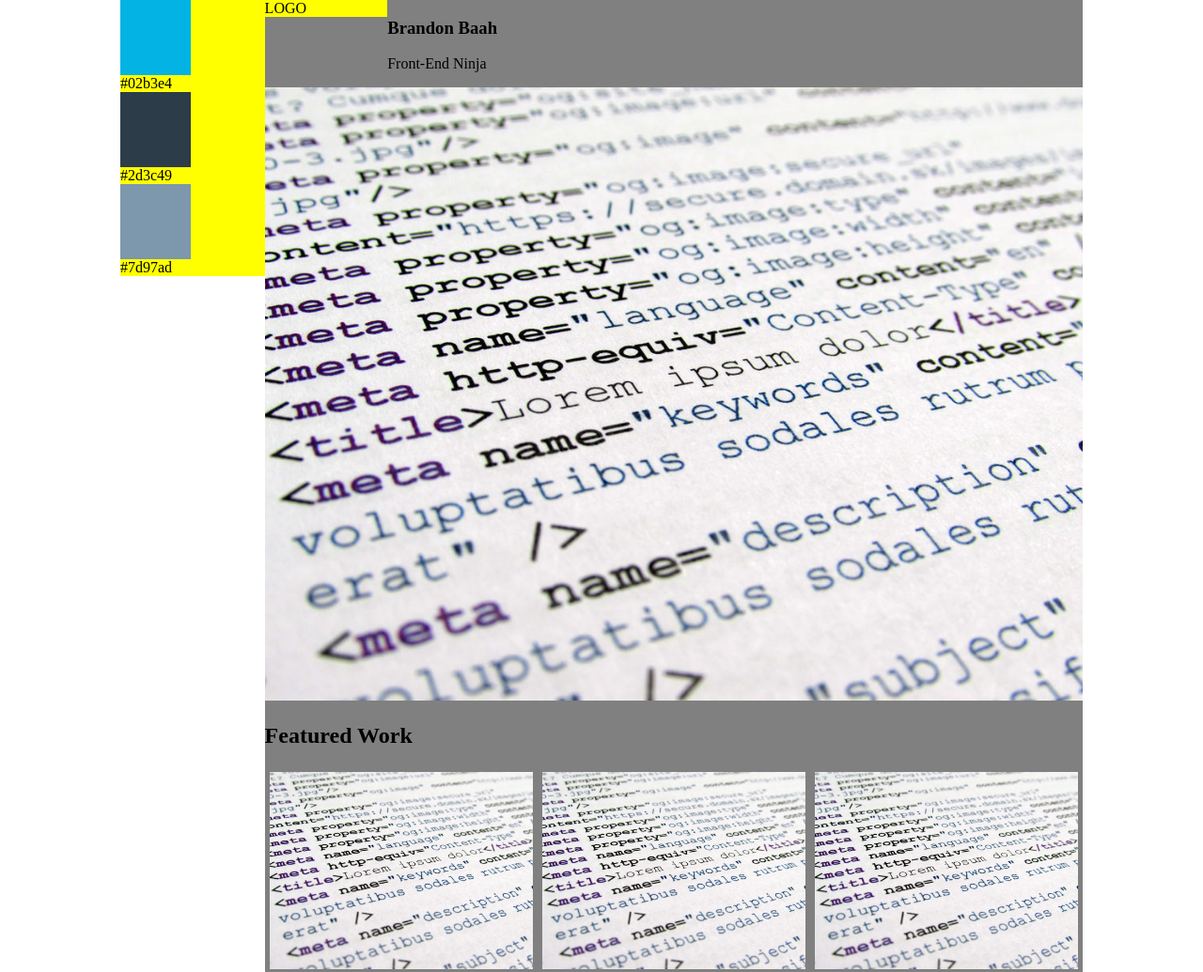
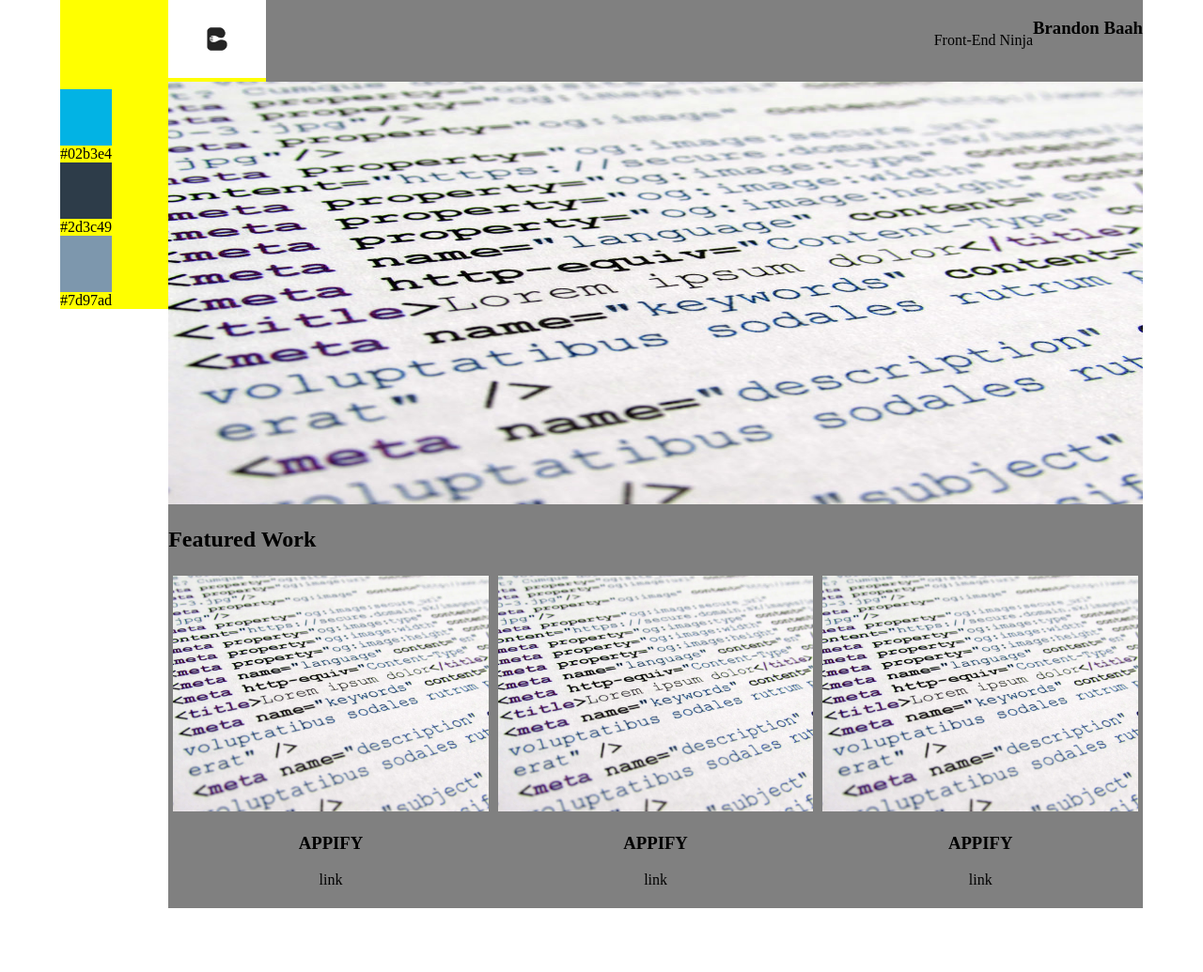
Before and after one commit to brandonbaah/portfoli-filler, a plain HTML site: page index.html in a window 1280 px wide. Shown: the top 1035 px of the page at 94% size. After the commit the page ends 967 px from the top, so only its background shows below. Drawn offline with Linux system fonts and the light colour scheme.

Commit message:
drawing-style

```diff
--- a/css/style.css
+++ b/css/style.css
@@ -1,10 +1,11 @@
 body{
-  width: 80%;
+  width: 90%;
   margin: auto;
 }
 
 .headline-photo{
   width: 100%;
+  height: 450px;
 }
 
 .container{
@@ -12,20 +13,20 @@ body{
 }
 
 .right-side{
-  width: 85%;
+  width: 90%;
   background-color: gray;
   float: right;
 }
 
 .left-side{
-  width: 15%;
+  width: 10%;
   float: left;
   background-color: yellow;
 }
 
 .box{
-  width: 75px;
-  height: 80px;
+  width: 55px;
+  height: 60px;
 }
 
 .light_blue{
@@ -51,9 +52,15 @@ body{
 
 .column-image{
   width: 100%;
-
 }
 
 .image-descriptor{
   text-align: center;
 }
+
+#main-left-section{
+  padding-top: 95px;
+}
+.right{
+  float: right;
+}
--- a/index.html
+++ b/index.html
@@ -8,7 +8,7 @@
 
   <body>
     <section class="container">
-      <div class="left-side">
+      <div class="left-side" id="main-left-section">
         <div class="box light_blue"></div>
         <div>#02b3e4</div>
         <div class="box dark_blue"></div>
@@ -19,10 +19,13 @@
 
       <div class="right-side">
         <section class="container">
-        <div class="left-side">LOGO</div>
+        <div class="left-side">
+          <img src="images/b-logo.png" class="column-image"alt="">
+        </div>
         <div class="right-side">
-          <h1>Brandon Baah</h1>
-          <p>Front-End Ninja</p>
+          <div class="container"><h1 class="right">Brandon Baah</h1></div><br>
+          <div class="container"><p class="right">Front-End Ninja</p></div>
+
         </div>
         </section>
         <div><img src="images/meta-tags.jpg" alt="meta tags" class="headline-photo"></div>
```
Also changed, not shown: images/b-logo.png (added).
